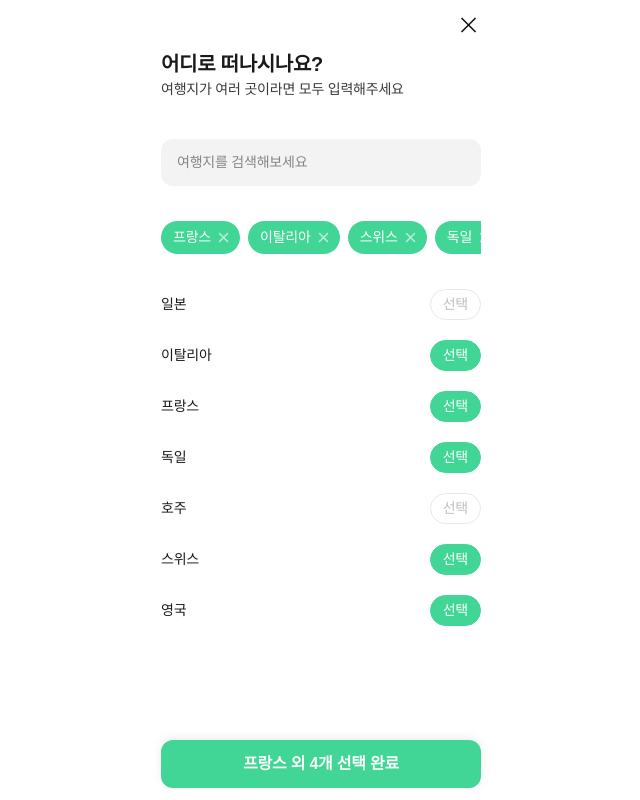
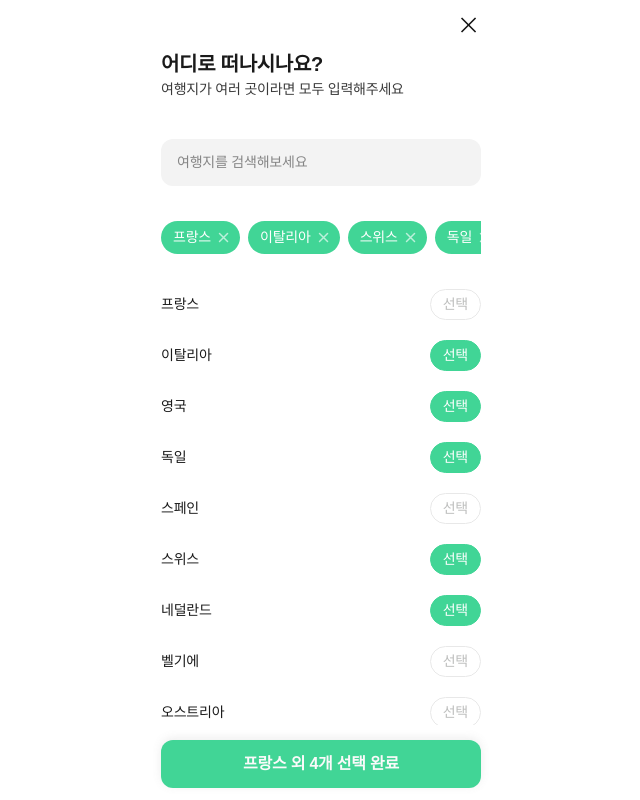
Before and after one commit to Emithen/SnapSplit-Front, a Next.js app in the folder snapsplit/: page /trip/1/edit/country in a window 1280 px wide. Shown: the whole page, without its empty margins (319-959 px from the left). Built offline with nearby package versions, Linux system fonts and the light colour scheme; a web font is replaced by a local one.

Commit message:
chore: 목데이터 수정

```diff
--- a/snapsplit/public/mocks/edit-country-mock.json
+++ b/snapsplit/public/mocks/edit-country-mock.json
@@ -4,13 +4,41 @@
   "message": "여행지 선택 초기 데이터",
   "data": {
     "countries": [
-      { "countryId": 1, "countryName": "일본" },
-      { "countryId": 2, "countryName": "이탈리아" },
-      { "countryId": 3, "countryName": "프랑스" },
-      { "countryId": 4, "countryName": "독일" },
-      { "countryId": 5, "countryName": "호주" },
-      { "countryId": 6, "countryName": "스위스" },
-      { "countryId": 7, "countryName": "영국" }
+    { "countryId": 1, "countryName": "프랑스" },
+    { "countryId": 2, "countryName": "이탈리아" },
+    { "countryId": 3, "countryName": "영국" },
+    { "countryId": 4, "countryName": "독일" },
+    { "countryId": 5, "countryName": "스페인" },
+    { "countryId": 6, "countryName": "스위스" },
+    { "countryId": 7, "countryName": "네덜란드" },
+    { "countryId": 8, "countryName": "벨기에" },
+    { "countryId": 9, "countryName": "오스트리아" },
+    { "countryId": 10, "countryName": "체코" },
+    { "countryId": 11, "countryName": "헝가리" },
+    { "countryId": 12, "countryName": "크로아티아" },
+    { "countryId": 13, "countryName": "포르투갈" },
+    { "countryId": 14, "countryName": "그리스" },
+    { "countryId": 15, "countryName": "노르웨이" },
+    { "countryId": 16, "countryName": "덴마크" },
+    { "countryId": 17, "countryName": "핀란드" },
+    { "countryId": 18, "countryName": "스웨덴" },
+    { "countryId": 19, "countryName": "폴란드" },
+    { "countryId": 20, "countryName": "아일랜드" },
+    { "countryId": 21, "countryName": "아이슬란드" },
+    { "countryId": 22, "countryName": "룩셈부르크" },
+    { "countryId": 23, "countryName": "슬로바키아" },
+    { "countryId": 24, "countryName": "슬로베니아" },
+    { "countryId": 25, "countryName": "루마니아" },
+    { "countryId": 26, "countryName": "불가리아" },
+    { "countryId": 27, "countryName": "리투아니아" },
+    { "countryId": 28, "countryName": "라트비아" },
+    { "countryId": 29, "countryName": "에스토니아" },
+    { "countryId": 30, "countryName": "몰타" },
+    { "countryId": 31, "countryName": "키프로스" },
+    { "countryId": 32, "countryName": "세르비아" },
+    { "countryId": 33, "countryName": "알바니아" },
+    { "countryId": 34, "countryName": "마케도니아" },
+    { "countryId": 35, "countryName": "몬테네그로" }
     ],
     "selectedCountries": [
       { "countryId": 3, "countryName": "프랑스" },
--- a/snapsplit/src/app/(no-gnb)/trip/[tripId]/edit/country/page.tsx
+++ b/snapsplit/src/app/(no-gnb)/trip/[tripId]/edit/country/page.tsx
@@ -3,5 +3,5 @@ import EditCountryPage from '@trip/[tripId]/edit/country/page';
 export default async function EditCountry({ params }: { params: Promise<{ tripId: string }> }) {
   const { tripId } = await params;
 
-  return <EditCountryPage tripId={tripId} countries={[]} />;
+  return <EditCountryPage tripId={tripId} />;
 }
```
